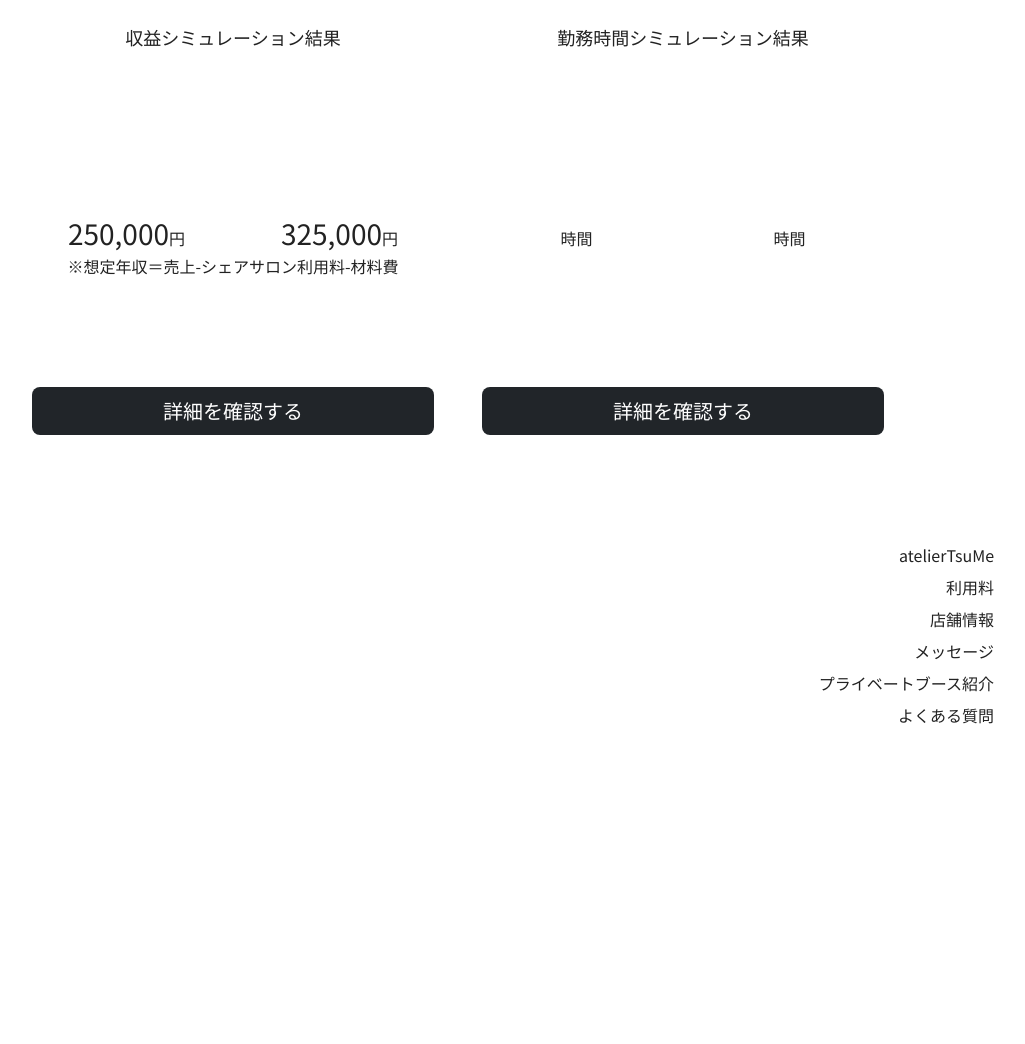
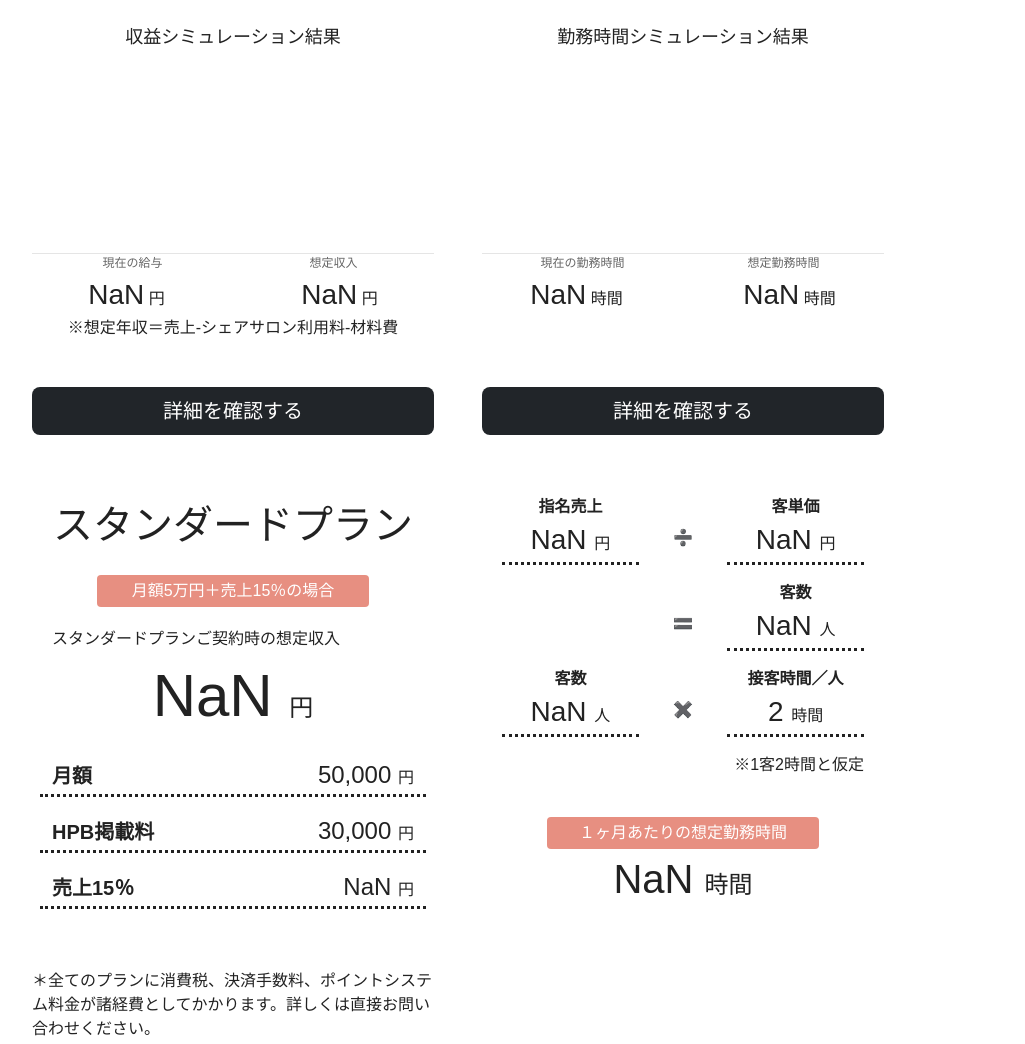
Before and after one commit to gluettt-kinoshita/tsume_simulator, a plain HTML site: page result.html in a window 1280 px wide. Shown: the part 468-1512 px from the top of the page, without its empty margins (182-1207 px from the left). Before the commit the page ends 1235 px from the top, so only its background shows below. Drawn offline with nearby package versions, Linux system fonts and the light colour scheme.

Commit message:
もろもろ実装

```diff
--- a/css/main.css
+++ b/css/main.css
@@ -1,7 +1,8 @@
 /* 全体 */
 body {
     color: #222222;
-    font-family: "Noto Sans JP", sans-serif;
+    /* font-family: "Noto Sans JP", sans-serif; */
+    font-family: "M PLUS 2", sans-serif;
 }
 
 h1 {
@@ -90,11 +91,24 @@ header img {
 
 
 .result_detail {
-    display: none;
+    /* display: none; */
     margin: 60px 20px;
 }
-.result_detail_title {
+.result_revenue_detail_title {
     font-size: 40px;
+    text-align: center;
+}
+.result_revenue_detail_condition {
+    background-color: #E78F81;
+    color: #ffffff;
+    border-radius: 4px;
+    width: 75%;
+    margin: 20px auto;
+    padding: 4px;
+    text-align: center;
+}
+.result_revenue_detail_income {
+    font-size: 60px;
     text-align: center;
 }
 
@@ -118,6 +132,10 @@ header img {
     background-color: #E78F81;
     color: #ffffff;
     border-radius: 4px;
+    width: 75%;
+    margin: auto;
+    padding: 4px;
+    text-align: center;
 }
 
 
--- a/js/main.js
+++ b/js/main.js
@@ -1,3 +1,12 @@
+// 客一人当たりの施術時間
+const TREATMENT_TIME = 2; // 時間
+
+// { name: プラン名, tsukigaku: 月額（万円）, hpb: HPB掲載料（万円）, percent: 売上（％） }
+const PLAN_STANDARD = { name: "スタンダードプラン", tsukigaku: 5, hpb: 3, percent: 15 };
+const PLAN_LIGHT = { name: "ライトプラン", tsukigaku: 2, hpb: 3, percent: 25 };
+const PLAN_HURATTO = { name: "たまにふらっとプラン", tsukigaku: 1, hpb: 0, percent: 10 };
+
+
 function createGraph(asis, tobe, canvasId, revenue) {
     const ctx = document.getElementById(canvasId);
 
@@ -63,27 +72,57 @@ function workinghours(asis, tobe) {
 function loaded() {
     const urlParams = new URLSearchParams(window.location.search);
 
-    const uriage = urlParams.get('u'); // 指名売上
-    const tanka = urlParams.get('t'); // 平均客単価
-    const kyuryo = urlParams.get('k'); // 現在の給料
-    const zikan = urlParams.get('z'); // 現在の勤務時間
+    const uriage = parseInt(urlParams.get('u')); // 指名売上
+    const tanka = parseInt(urlParams.get('t')); // 平均客単価
+    const kyuryo = parseInt(urlParams.get('k')); // 現在の給料
+    const zikan = parseInt(urlParams.get('z')); // 現在の勤務時間
     console.log(`指名売上：${uriage}`);
     console.log(`平均客単価：${tanka}`);
     console.log(`現在の給料：${kyuryo}`);
     console.log(`現在の勤務時間：${zikan}`);
 
     // 収益計算
+    calcAndDisplayRevenue(uriage, kyuryo)
 
     // 勤務時間計算
     calcAndDisplayWorkinghours(uriage, tanka, zikan);
 
-    // グラフに反映
-    revenue(kyuryo, 325000);
-
 }
 
-// 施術時間
-const TREATMENT_TIME = 2; // 時間
+function calcAndDisplayRevenue(uriage, kyuryoBefore) {
+
+    const standardIncome = calcRevenue(uriage, PLAN_STANDARD);
+    const lightIncome = calcRevenue(uriage, PLAN_LIGHT);
+    const hurattoIncome = calcRevenue(uriage, PLAN_HURATTO);
+
+    const maximumIncome = Math.max(standardIncome, lightIncome, hurattoIncome);
+
+    setText("#r_income_before", kyuryoBefore.toLocaleString());
+    setText("#r_income_after", maximumIncome.toLocaleString());
+
+    // スタンダードプラン
+    setText("#r_plan1_name1", PLAN_STANDARD.name);
+    setText("#r_plan1_name2", PLAN_STANDARD.name);
+    setText("#r_plan1_tsukigaku1", PLAN_STANDARD.tsukigaku);
+    setText("#r_plan1_tsukigaku2", (PLAN_STANDARD.tsukigaku * 10000).toLocaleString());
+    setText("#r_plan1_income", standardIncome.toLocaleString());
+    setText("#r_plan1_uriage_ratio", PLAN_STANDARD.percent);
+    setText("#r_plan1_hpb", (PLAN_STANDARD.hpb * 10000).toLocaleString());
+    setText("#r_plan1_uriage_ratio2", PLAN_STANDARD.percent);
+    setText("#r_plan1_uriage_price", (uriage * PLAN_STANDARD.percent / 100).toLocaleString());
+
+    // グラフに反映
+    revenue(kyuryoBefore, maximumIncome);
+}
+
+/**
+ *  想定売上からプランに応じた収益を計算
+ */
+function calcRevenue(uriage, plan) {
+    // { name: プラン名, tsukigaku: 月額（万円）, hpb: HPB掲載料（万円）, percent: 売上（％） }
+    return uriage - (plan.tsukigaku * 10000) - (plan.hpb * 10000) - (uriage * plan.percent / 100);
+}
+
 
 /**
  * 勤務時間の計算と画面への表示
@@ -105,6 +144,7 @@ function calcAndDisplayWorkinghours(uriage, tanka, zikan) {
     setText("#wh_sekkyaku_zikan1", TREATMENT_TIME);
     setText("#wh_sekkyaku_zikan2", TREATMENT_TIME);
 
+    // グラフに反映
     workinghours(zikan, zikanAfter);
 }
 
--- a/result.html
+++ b/result.html
@@ -38,11 +38,17 @@
             <div class="main-result-inner result row">
                 <div class="result_revenue col-6 p-4">
                     <div class="result_graph">
-                        <h2>収益シミュレーション結果</h2>
+                        <h2 class="mb-4">収益シミュレーション結果</h2>
                         <canvas id="revenue_canvas"></canvas>
                         <div class="row">
-                            <div class="col-6 text-center"><span class="fs-3">250,000</span><span>円</span></div>
-                            <div class="col-6 text-center"><span class="fs-3">325,000</span><span>円</span></div>
+                            <div class="col-6 text-center">
+                                <span class="fs-3" id="r_income_before"></span>
+                                <span>円</span>
+                            </div>
+                            <div class="col-6 text-center">
+                                <span class="fs-3" id="r_income_after"></span>
+                                <span>円</span>
+                            </div>
                         </div>
                         <p>※想定年収＝売上-シェアサロン利用料-材料費</p>
                     </div>
@@ -52,27 +58,41 @@
                                 <input type="button" onclick="clickRevenueResult()"
                                     class="btn btn-lg bg-dark text-white" value="詳細を確認する">
                             </div>
+                            <!-- スタンダードプラン -->
                             <div id="revenue_result" class="result_detail">
-                                <div class="result_detail_title">スタンダードプラン</div>
-                                <div class="text-center bg-primary text-white w-75 m-auto mt-4 mb-4">
-                                    固定費5万円＋利用料20％の場合
+                                <div class="result_revenue_detail_title"><span id="r_plan1_name1"></span></div>
+                                <div class="result_revenue_detail_condition">
+                                    月額<span id="r_plan1_tsukigaku1"></span>万円＋売上<span
+                                        id="r_plan1_uriage_ratio"></span>％の場合
                                 </div>
-                                <p>スタンダードプランご契約時の想定収入</p>
-                                <p class="fs-1">325,000円</p>
+                                <div><span id="r_plan1_name2"></span>ご契約時の想定収入</div>
+                                <p class="result_revenue_detail_income">
+                                    <span id="r_plan1_income"></span>
+                                    <span class="fs-4">円</span>
+                                </p>
                                 <dl class="row">
-                                    <dt class="col-6 fs-4">固定費</dt>
-                                    <dd class="col-6 text-end fs-4">50,000円</dd>
+                                    <dt class="col-6 fs-5 pt-1">月額</dt>
+                                    <dd class="col-6 text-end fs-4">
+                                        <span id="r_plan1_tsukigaku2"></span>
+                                        <span class="fs-6">円</span>
+                                    </dd>
                                 </dl>
                                 <dl class="row">
-                                    <dt class="col-6 fs-4">利用料</dt>
-                                    <dd class="col-6 text-end fs-4">100,000円</dd>
+                                    <dt class="col-6 fs-5 pt-1">HPB掲載料</dt>
+                                    <dd class="col-6 text-end fs-4">
+                                        <span id="r_plan1_hpb"></span>
+                                        <span class="fs-6">円</span>
+                                    </dd>
                                 </dl>
                                 <dl class="row">
-                                    <dt class="col-6 fs-4">材料費</dt>
-                                    <dd class="col-6 text-end fs-4">25,000円</dd>
+                                    <dt class="col-6 fs-5 pt-1">売上<span id="r_plan1_uriage_ratio2"></span>％</dt>
+                                    <dd class="col-6 text-end fs-4">
+                                        <span id="r_plan1_uriage_price"></span>
+                                        <span class="fs-6">円</span>
+                                    </dd>
                                 </dl>
-                                <span>※材料費は当社平均値である5％にて算出</span>
                             </div>
+                            <p class="fs-6">＊全てのプランに消費税、決済手数料、ポイントシステム料金が諸経費としてかかります。詳しくは直接お問い合わせください。</p>
                         </div>
                     </div>
                 </div>
@@ -81,13 +101,16 @@
 
                 <div class="result_workinghours col-6 p-4">
                     <div class="result_graph">
-                        <h2>勤務時間シミュレーション結果</h2>
+                        <h2 class="mb-4">勤務時間シミュレーション結果</h2>
                         <canvas id="workinghours_canvas"></canvas>
                         <div class="row">
-                            <div class="col-6 text-center"><span class="fs-3"
-                                    id="wh_zikan_before"></span><span>時間</span>
+                            <div class="col-6 text-center">
+                                <span class="fs-3" id="wh_zikan_before"></span>
+                                <span>時間</span>
                             </div>
-                            <div class="col-6 text-center"><span class="fs-3" id="wh_zikan_after"></span><span>時間</span>
+                            <div class="col-6 text-center">
+                                <span class="fs-3" id="wh_zikan_after"></span>
+                                <span>時間</span>
                             </div>
                         </div>
                     </div>
@@ -159,7 +182,7 @@
                                     </div>
                                     <div class="text-end">※1客<span id="wh_sekkyaku_zikan2"></span>時間と仮定</div>
                                     <div class="result_workinghours_estimated">
-                                        <div class="result_workinghours_estimated_title text-center w-75 m-auto">
+                                        <div class="result_workinghours_estimated_title">
                                             １ヶ月あたりの想定勤務時間
                                         </div>
                                         <div class="fs-1">
```
